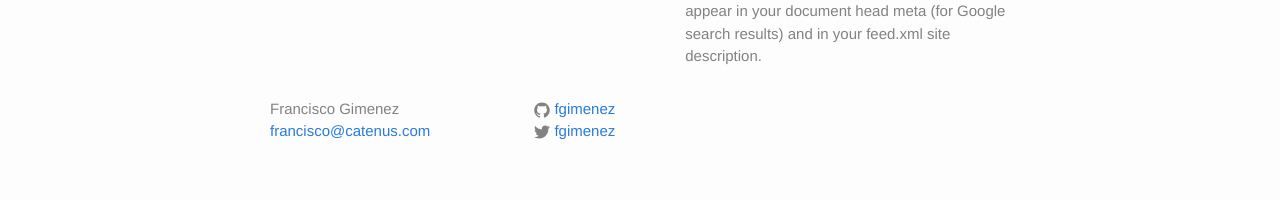
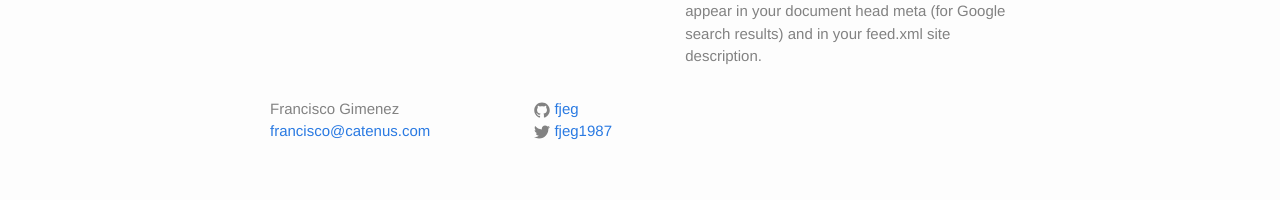
Before and after one commit to jmomort/jmomort.github.io, a Jekyll site: the page built from index.html, in a window 1280 px wide. Shown: the part 1182-1382 px from the top of the page. Built offline with Jekyll 4.4.1, drawn with Linux system fonts in a browser that asks for light colours.

Commit message:
updated contact info

```diff
--- a/_config.yml
+++ b/_config.yml
@@ -16,8 +16,8 @@ site1: jonathanmortensen.com
 
 author2: "Francisco Gimenez"
 email2: francisco@catenus.com
-twitter_username2: fgimenez
-github_username2:  fgimenez
+twitter_username2: fjeg1987
+github_username2:  fjeg
 site2: catenus.com
 
 # Build settings
```
